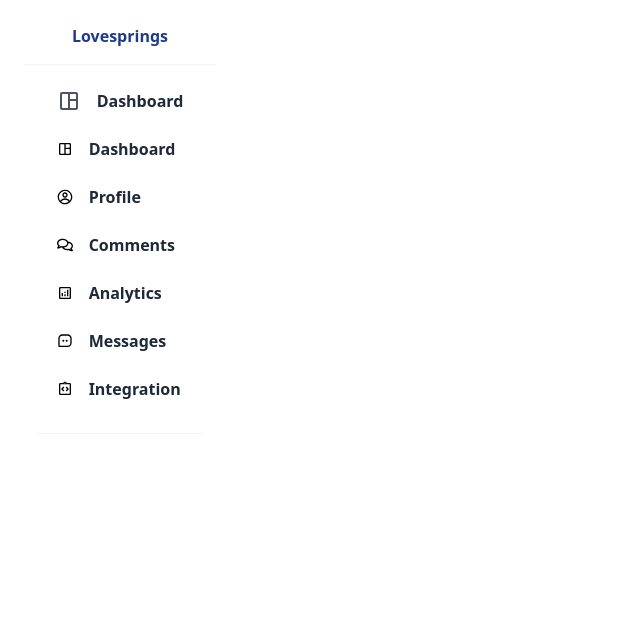
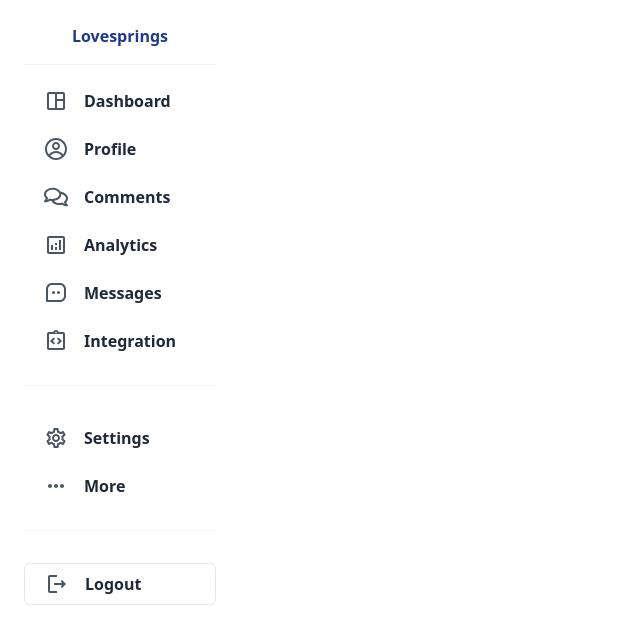
Before and after one commit to robert-otieno/react_portfolio_apps, a Next.js app: page /dashboard in a window 1280 px wide. Both pictures are taken after a click on the button 1256 px from the left and 24 px from the top of the page. Shown: the top 644 px of the page, without its empty margins (0-640 px from the left). Built offline with nearby package versions, Linux system fonts and the light colour scheme.

Commit message:
Sidebar Complete

```diff
--- a/components/Sidebar.jsx
+++ b/components/Sidebar.jsx
@@ -1,10 +1,11 @@
 import { Disclosure } from '@headlessui/react'
 import { GiHamburgerMenu } from 'react-icons/gi'
+import { GrClose } from 'react-icons/gr'
 import {
     MdOutlineSpaceDashboard,
     MdOutlineAnalytics,
     MdOutlineIntegrationInstructions,
-    MdOutlineMoreHorizontal,
+    MdOutlineMoreHoriz,
     MdOutlineSettings,
     MdOutlineLogout
 } from 'react-icons/md'
@@ -15,34 +16,34 @@ import { BiMessageSquareDots } from 'react-icons/bi'
 const links = [
     {
         name: 'Dashboard',
-        icon: <MdOutlineSpaceDashboard />,
+        icon: <MdOutlineSpaceDashboard className='text-2xl text-gray-600 group-hover:text-white' />,
     },
     {
         name: 'Profile',
-        icon: <CgProfile />,
+        icon: <CgProfile className='text-2xl text-gray-600 group-hover:text-white' />,
     },
     {
         name: 'Comments',
-        icon: <FaRegComments />,
+        icon: <FaRegComments className='text-2xl text-gray-600 group-hover:text-white' />,
     },
     {
         name: 'Analytics',
-        icon: <MdOutlineAnalytics />,
+        icon: <MdOutlineAnalytics className='text-2xl text-gray-600 group-hover:text-white' />,
     },
     {
         name: 'Messages',
-        icon: <BiMessageSquareDots />,
+        icon: <BiMessageSquareDots className='text-2xl text-gray-600 group-hover:text-white' />,
     },
     {
         name: 'Integration',
-        icon: <MdOutlineIntegrationInstructions />,
+        icon: <MdOutlineIntegrationInstructions className='text-2xl text-gray-600 group-hover:text-white' />,
     }
 ]
 
 function Sidebar() {
     return (
         <div>
-        <Disclosure as='nav'>
+            <Disclosure>
                 <Disclosure.Button className='absolute top-4 right-4 inline-flex items-center peer justify-center rounded-md p-2 text-gray-900 hover:text-white hover:bg-gray-900 focus:outline-none focus:ring-2 focus:ring-inset focus:ring-white group'>
                     <GiHamburgerMenu className='block md:hidden h-6 w-6' aria-hidden='true' />
                 </Disclosure.Button>
@@ -51,17 +52,35 @@ function Sidebar() {
                         <h1 className="text-base text-center cursor-pointer font-bold text-blue-900 border-b border-gray-100 pb-4 w-full">
                             Lovesprings
                         </h1>
-                    <div className="my-4 border-b border-gray-100 pb-4">
-                        <div className="flex mb-2 justify-start items-center gap-4 px-5 hover:bg-gray-900 p-2 rounded-md group cursor-pointer hover:shadow-lg m-auto">
-                            <MdOutlineSpaceDashboard className='text-2xl text-gray-600 group-hover:text-white' />
-                            <h3 className='text-base text-gray-800 group-hover:text-white font-semibold'>Dashboard</h3>
-                        </div>
+
+                        {/* Links */}
+                        <div className="my-4 border-b border-gray-100 pb-4 w-full">
                             {links.map((link, index) => (
                                 <div key={index} className="flex mb-2 justify-start items-center gap-4 px-5 hover:bg-gray-900 p-2 rounded-md group cursor-pointer hover:shadow-lg m-auto">
                                     {link.icon}
                                     <h3 className='text-base text-gray-800 group-hover:text-white font-semibold'>{link.name}</h3>
                                 </div>
                             ))}
+                        </div>
+
+                        {/* Settings & More */}
+                        <div className="my-4 border-b border-gray-100 pb-4 w-full">
+                            <div className="flex mb-2 justify-start items-center gap-4 px-5 hover:bg-gray-900 p-2 rounded-md group cursor-pointer hover:shadow-lg m-auto">
+                                <MdOutlineSettings className='text-2xl text-gray-600 group-hover:text-white' />
+                                <h3 className='text-base text-gray-800 group-hover:text-white font-semibold'>Settings</h3>
+                            </div>
+                            <div className="flex mb-2 justify-start items-center gap-4 px-5 hover:bg-gray-900 p-2 rounded-md group cursor-pointer hover:shadow-lg m-auto">
+                                <MdOutlineMoreHoriz className='text-2xl text-gray-600 group-hover:text-white' />
+                                <h3 className='text-base text-gray-800 group-hover:text-white font-semibold'>More</h3>
+                            </div>
+                        </div>
+
+                        {/* Logout */}
+                        <div className="my-4 w-full">
+                            <div className="flex mb-2 justify-start items-center gap-4 px-5 border border-gray-200 hover:bg-gray-900 p-2 rounded-md group cursor-pointer hover:shadow-lg m-auto">
+                                <MdOutlineLogout className='text-2xl text-gray-600 group-hover:text-white' />
+                                <h3 className='text-base text-gray-800 group-hover:text-white font-semibold'>Logout</h3>
+                            </div>
                         </div>
                     </div>
                 </Disclosure.Panel>
```
Lines whose indentation alone changed are shown as unchanged.
